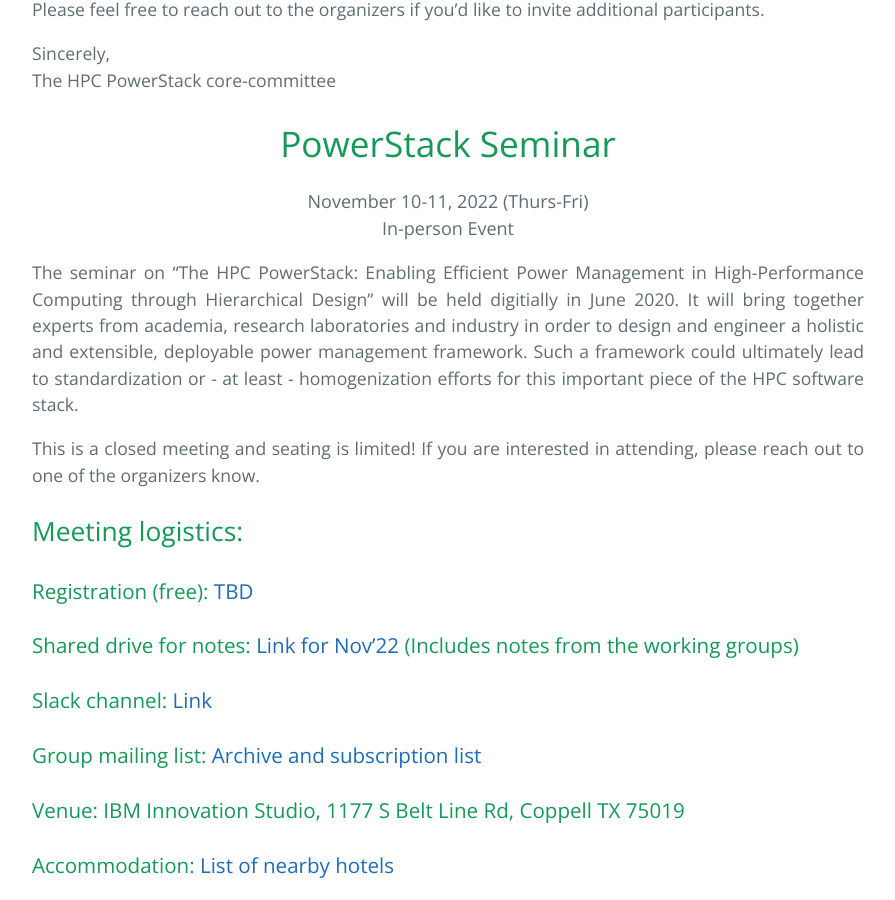
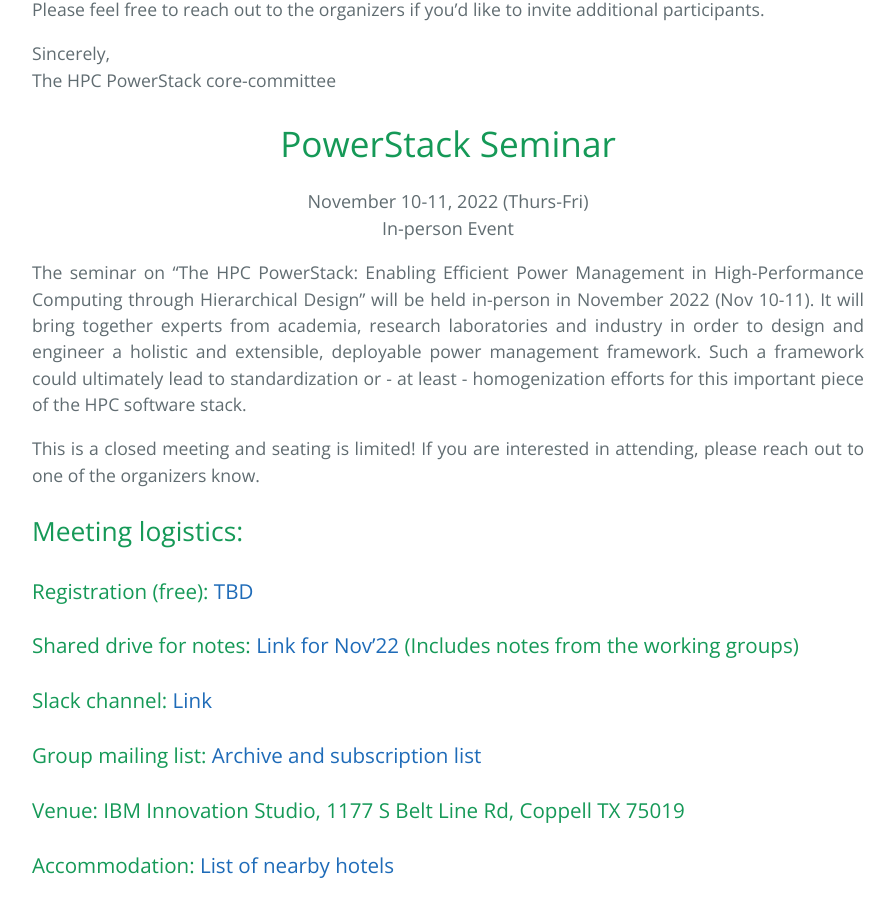
Before and after one commit to HPCPowerStack/hpcpowerstack.github.io, a Jekyll site: the page built from powerstack22.md, in a window 1280 px wide and 900 px high, scrolled down 1025 px. Shown: the whole window, without its empty margins (192-1087 px from the left). Built offline with Jekyll 4.4.1, drawn with Linux system fonts in a browser that asks for light colours; the repository's description, which GitHub fills in, is left out.

Commit message:
Fixing event dates

```diff
--- a/powerstack22.md
+++ b/powerstack22.md
@@ -20,8 +20,7 @@ The HPC PowerStack core-committee
 <p align="center"><font size="+1">November 10-11, 2022 (Thurs-Fri)<br/>In-person Event</font></p>
 
 The seminar on "The HPC PowerStack: Enabling Efficient Power Management in
-High-Performance Computing through Hierarchical Design" will be held digitially
-in June 2020. It will bring together experts from academia, research
+High-Performance Computing through Hierarchical Design" will be held in-person in November 2022 (Nov 10-11). It will bring together experts from academia, research
 laboratories and industry in order to design and engineer a holistic and
 extensible, deployable power management framework.  Such a framework could
 ultimately lead to standardization or - at least - homogenization efforts for
```
